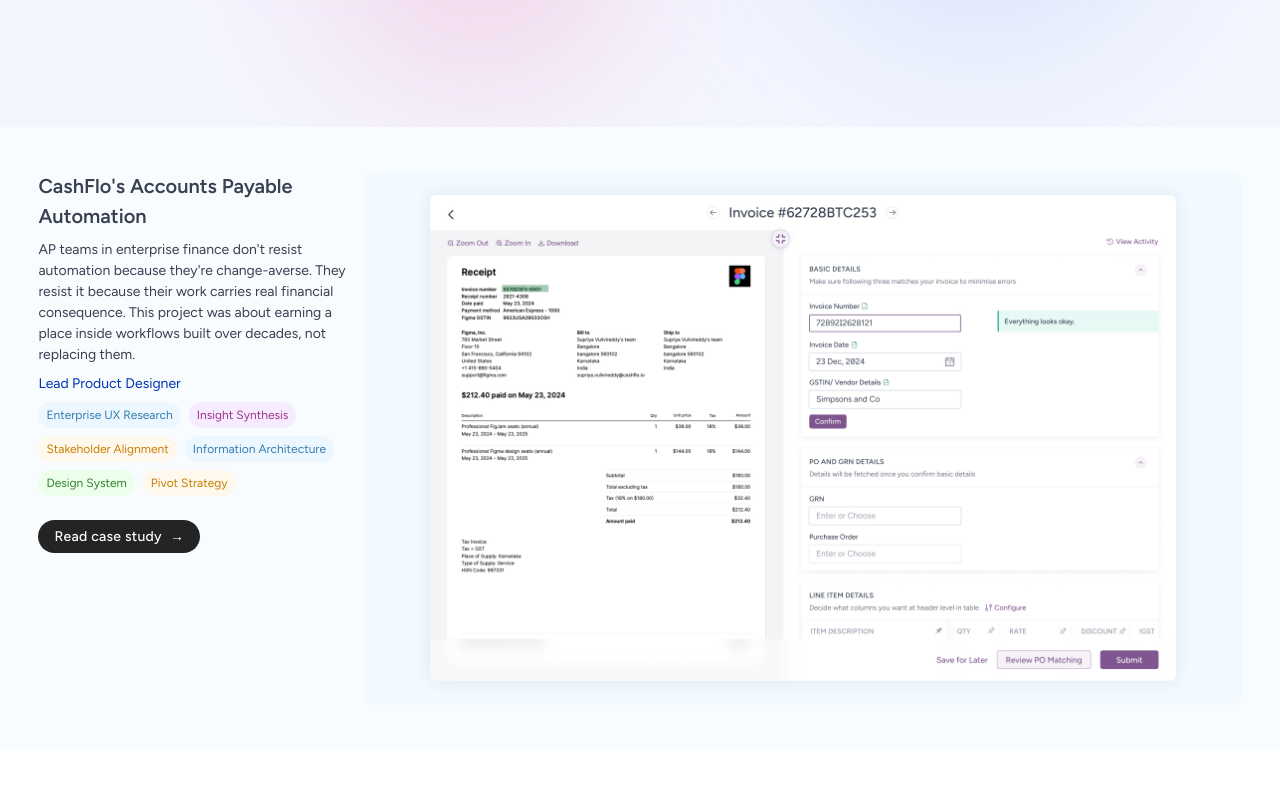
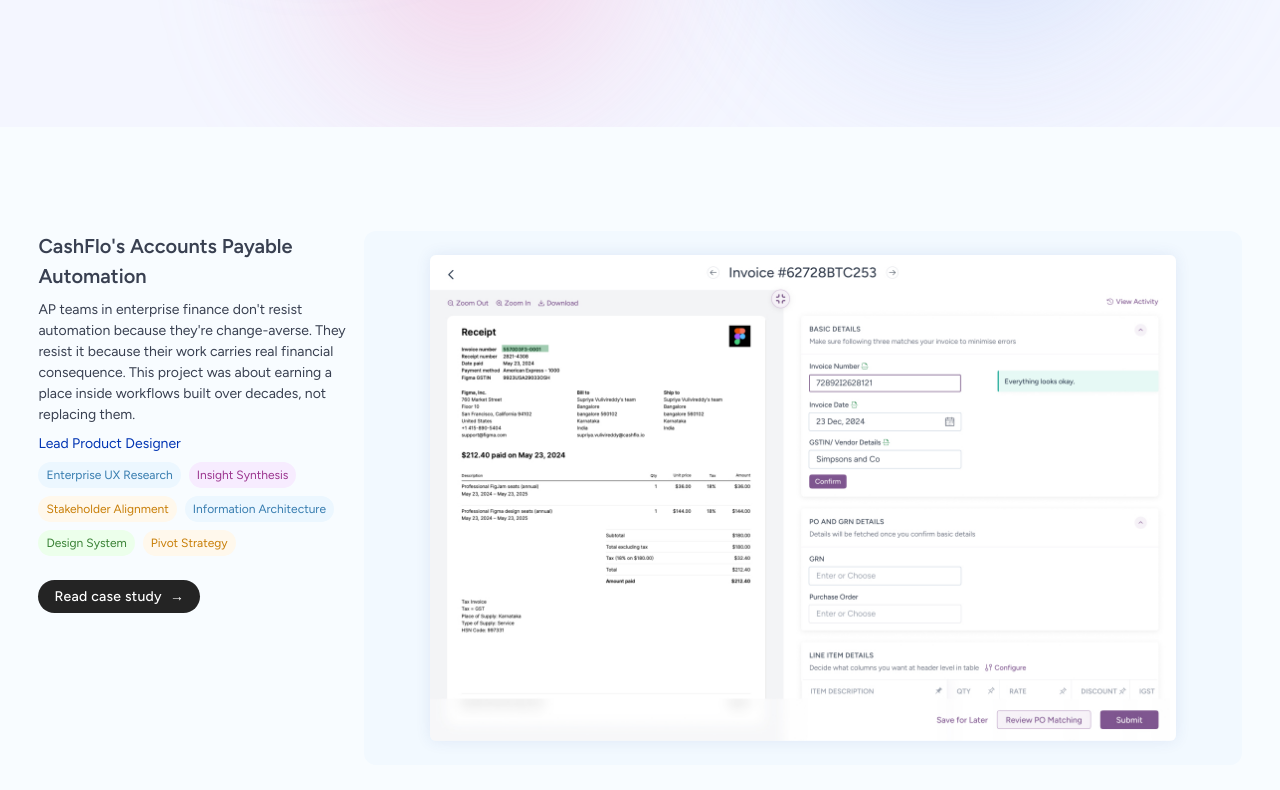
Before and after one commit to supriyavulivireddy/Portfolio2026, a plain HTML site: page index.html in a window 1280 px wide. Shown: the part 560-1350 px from the top of the page. Drawn offline with Linux system fonts and the light colour scheme.

Commit message:
Update index.html
Increased padding for CS Cards

```diff
--- a/index.html
+++ b/index.html
@@ -250,7 +250,7 @@
 
     .case-study .inner {
       display: flex; gap: 13px;
-      padding-top: clamp(24px, 3.7vw, 44px);
+      padding-top: clamp(104px, 3.7vw, 44px);
       padding-bottom: clamp(24px, 3.7vw, 44px);
     }
 
```
